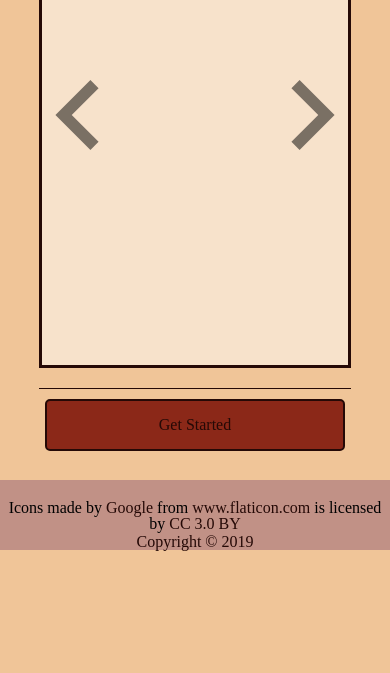
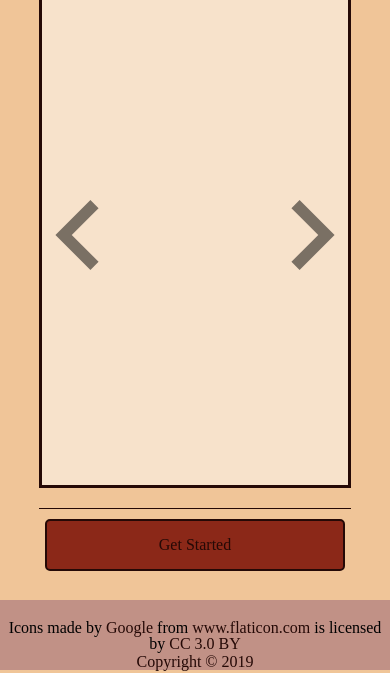
Before and after one commit to noise-controller-0520/Noise-Controller-UI-Devin, a plain HTML site: page about.html in a window 390 px wide. Shown: the part 545-1218 px from the top of the page. Before the commit the page ends 1098 px from the top, so only its background shows below. Drawn offline with nearby package versions, Linux system fonts and the light colour scheme.

Commit message:
about.thml has a spacer to account for the nav: spacer is now larger for the mobile nav.

```diff
--- a/less/global.less
+++ b/less/global.less
@@ -16,6 +16,10 @@ p {
 
 .spacer {
     margin: 25px;
+
+    @media @mobile {
+        margin: 85px;
+    }
 }
 
 .button {
```
Also changed, not shown: css/index.css.
